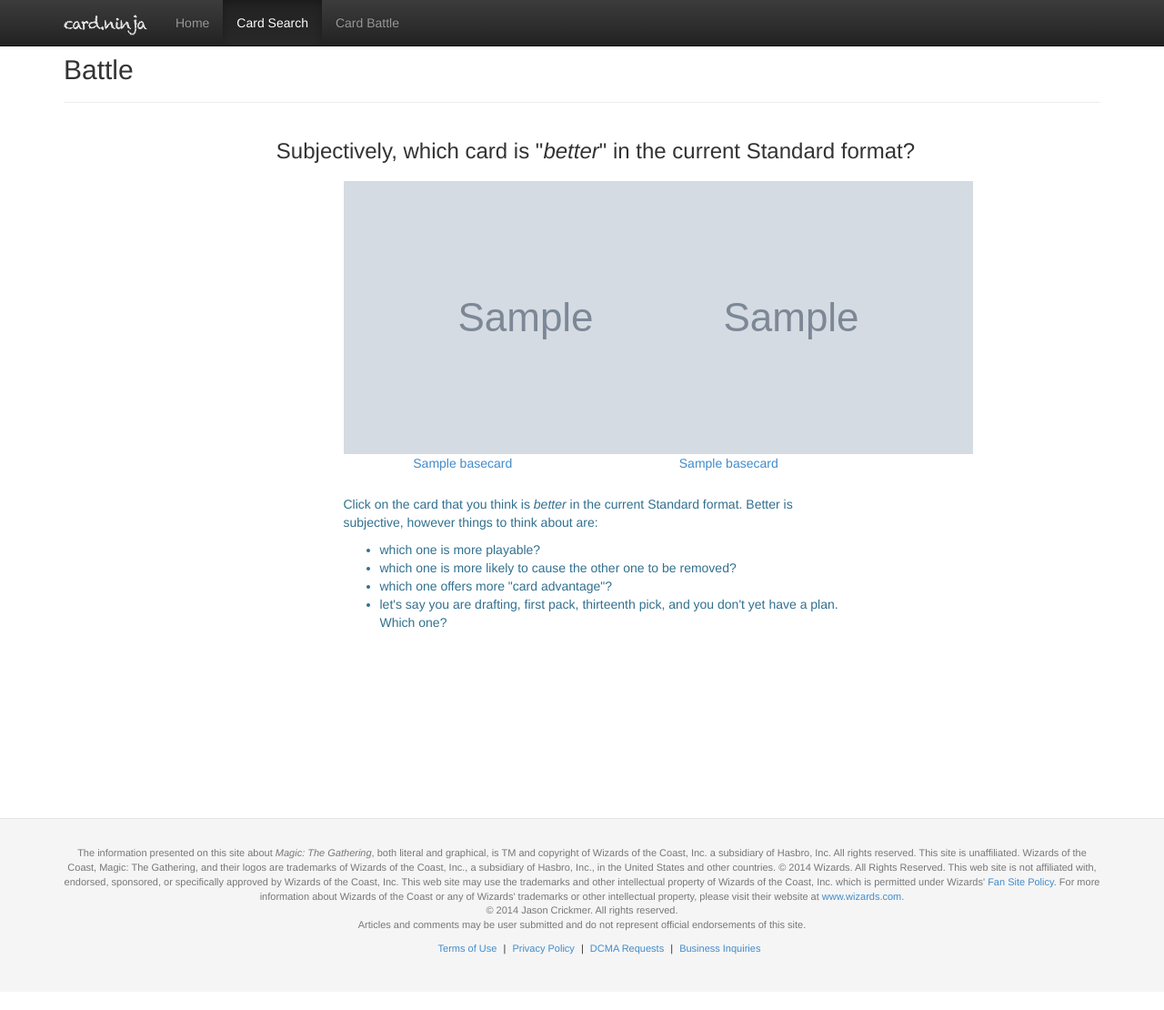
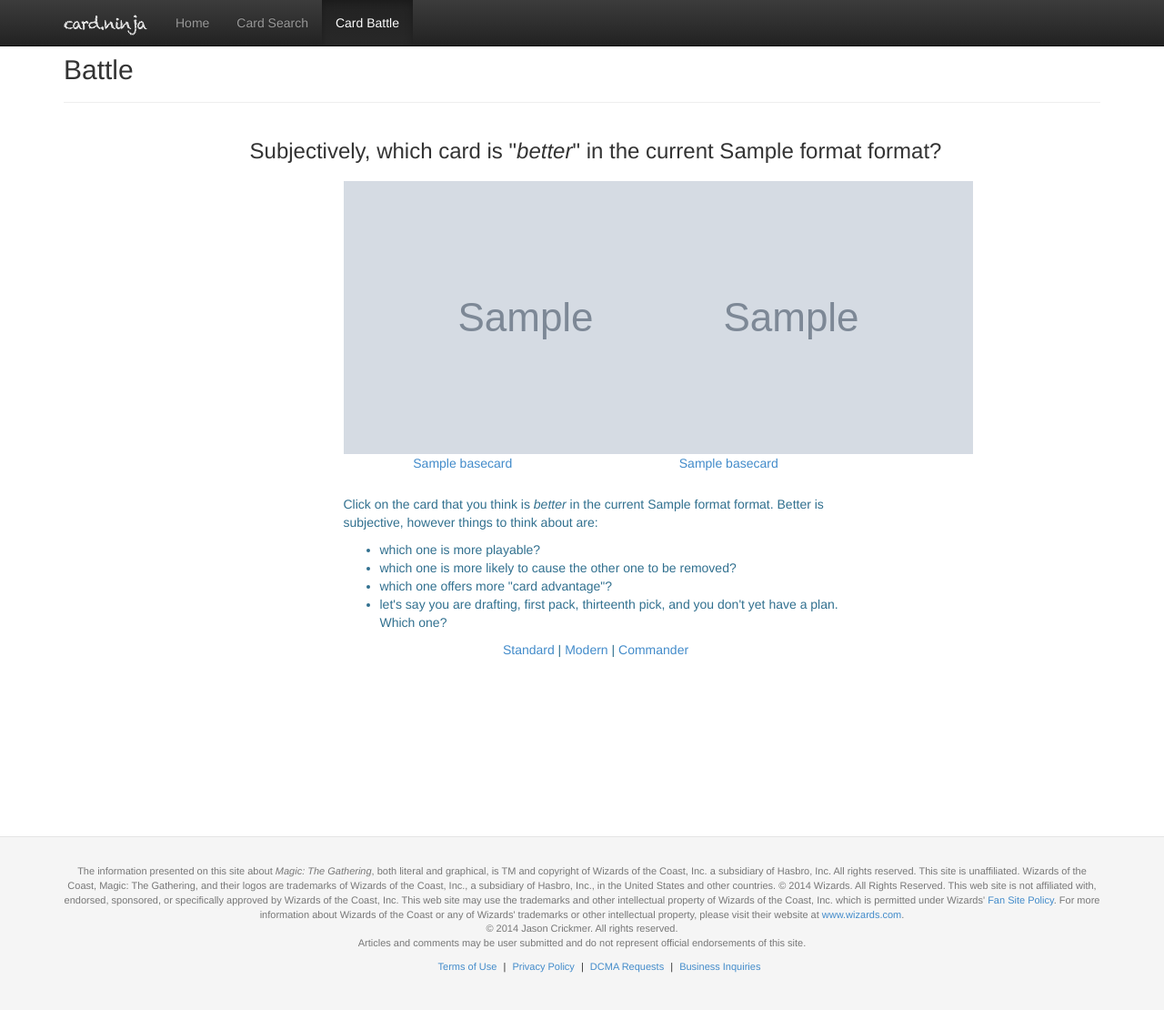
Before and after one commit to jcrickmer/mtgdbpy, a Django app: template mtgdbapp/templates/cards/battle.html in a window 1280 px wide. Shown: the whole page at 91% size. Before the commit the page ends 1049 px from the top, so only its background shows below. Run offline with Django 3.2, Linux system fonts and the light colour scheme; the template is opened without the code that fills it: most values are stand-ins (such as "Sample title", 1, 10 or a date in 2020); grey boxes marked "Sample" are stand-in pictures; data that the repository does not hold is empty; some libraries are stand-ins or nearby versions.

Commit message:
For Card Battle, added in support for Modern and Commander. Updated logic to get closer to using the Fromat object/table, although still need to come revision logic to have it use today's date to pick which formats are currently legal. Fixed navigation bar so that it shows you are in battle.

```diff
--- a/mtgdbapp/templates/cards/base.html
+++ b/mtgdbapp/templates/cards/base.html
@@ -44,9 +44,9 @@
         </div>
         <div class="collapse navbar-collapse" id="bs-example-navbar-collapse-1">
           <ul class="nav navbar-nav">
-            <li class=""><a href="/">Home</a></li>
-            <li class="active"><a href="{% url 'cards:index' %}">Card Search</a></li>
-            <li><a href="{% url 'cards:battle' %}">Card Battle</a></li>
+            <li id="top-menu-home" class=""><a href="/">Home</a></li>
+            <li id="top-menu-search" class="active"><a href="{% url 'cards:index' %}">Card Search</a></li>
+            <li id="top-menu-battle"><a href="{% url 'cards:battle' %}">Card Battle</a></li>
           </ul>
         </div>
       </div>
--- a/mtgdbapp/templates/cards/battle.html
+++ b/mtgdbapp/templates/cards/battle.html
@@ -4,25 +4,29 @@
 {% block title %}Battle{% endblock %}
 
 {% block content %}
+<script>
+$('#top-menu-search').removeClass('active');
+$('#top-menu-battle').addClass('active');
+</script>
 <div class="row hidden-xs">
   <div class="col-xs-12 text-center">
-    <h3 class="text-center">Subjectively, which card is "<em>better</em>" in the current Standard format?</h3>
+    <h3 class="text-center">Subjectively, which card is "<em>better</em>" in the current {{format.formatname}} format?</h3>
   </div>
 </div>
 <div class="row" style="margin-top: 10px; margin-bottom: 25px;">
   <div class="col-xs-12 col-sm-offset-3 col-sm-3 text-center">
-    <a href="{% url 'cards:winbattle' %}?winner={{card_a.multiverseid}}&loser={{card_b.multiverseid}}&format_id=4&test_id=1{{continue_muid_qs}}"><img class="cardimage" src="{{ card_a.img_url }}" alt="{{ card_a.basecard.name }}"/><br>{{ card_a.basecard.name }}</a>
+    <a href="{% url 'cards:winbattle' %}?winner={{card_a.multiverseid}}&loser={{card_b.multiverseid}}&format_id={{format_id}}&test_id={{test_id}}{{continue_muid_qs}}"><img class="cardimage" src="{{ card_a.img_url }}" alt="{{ card_a.basecard.name }}"/><br>{{ card_a.basecard.name }}</a>
     <!--mu={{first_card.mu}}, sigma={{first_card.sigma}} -->
   </div>
   <div class="col-xs-12 col-sm-3 text-center">
-    <a href="{% url 'cards:winbattle' %}?winner={{card_b.multiverseid}}&loser={{card_a.multiverseid}}&format_id=4&test_id=1{{continue_muid_qs}}"><img class="cardimage" src="{{ card_b.img_url }}" alt="{{ card_b.basecard.name }}"/><br>{{ card_b.basecard.name }}</a>
+    <a href="{% url 'cards:winbattle' %}?winner={{card_b.multiverseid}}&loser={{card_a.multiverseid}}&format_id={{format_id}}&test_id={{test_id}}{{continue_muid_qs}}"><img class="cardimage" src="{{ card_b.img_url }}" alt="{{ card_b.basecard.name }}"/><br>{{ card_b.basecard.name }}</a>
     <!-- mu={{second_card.mu}}, sigma={{second_card.sigma}} -->
   </div>
 </div>
 <div class="row">
   <div class="col-xs-12 col-sm-offset-3 col-sm-6 text-info">
     <p>
-      Click on the card that you think is <em>better</em> in the current Standard format. Better is subjective, however things to think about are:
+      Click on the card that you think is <em>better</em> in the current {{format.formatname}} format. Better is subjective, however things to think about are:
     </p>
     <ul>
       <li>which one is more playable?</li>
@@ -32,5 +36,11 @@
     </ul>
   </div>
 </div>
-
+<div class="row">
+  <div class="col-xs-12 col-sm-offset-3 col-sm-6 text-info text-center">
+<a href="/cards/battle/standard/">Standard</a> |
+<a href="/cards/battle/modern/">Modern</a> |
+<a href="/cards/battle/commander/">Commander</a>
+  </div>
+</div>
 {% endblock %}
--- a/mtgdbapp/urls.py
+++ b/mtgdbapp/urls.py
@@ -15,6 +15,7 @@ urlpatterns = patterns('',
                        url(r'^(?P<multiverseid>\d+)-(?P<slug>[a-zA-Z-]+)/$', views.detail, name='detail'),
 					   # ex: /cards/battle/
 					   url(r'^battle/$', views.battle, name='battle'),
+					   url(r'^battle/(?P<format>[a-zA-Z-]+)/$', views.battle, name='battle'),
 					   url(r'^_winbattle$', views.winbattle, name='winbattle'),
 					   # ex: /cards/augur-of-bolas/
                        url(r'^(?P<slug>[a-zA-Z-]+)/$', views.detail, name='detail'),
```
Also changed, not shown: mtgdbapp/templates/cards/detail.html (+11 -3 lines), mtgdbapp/views.py (+24 -11 lines).
